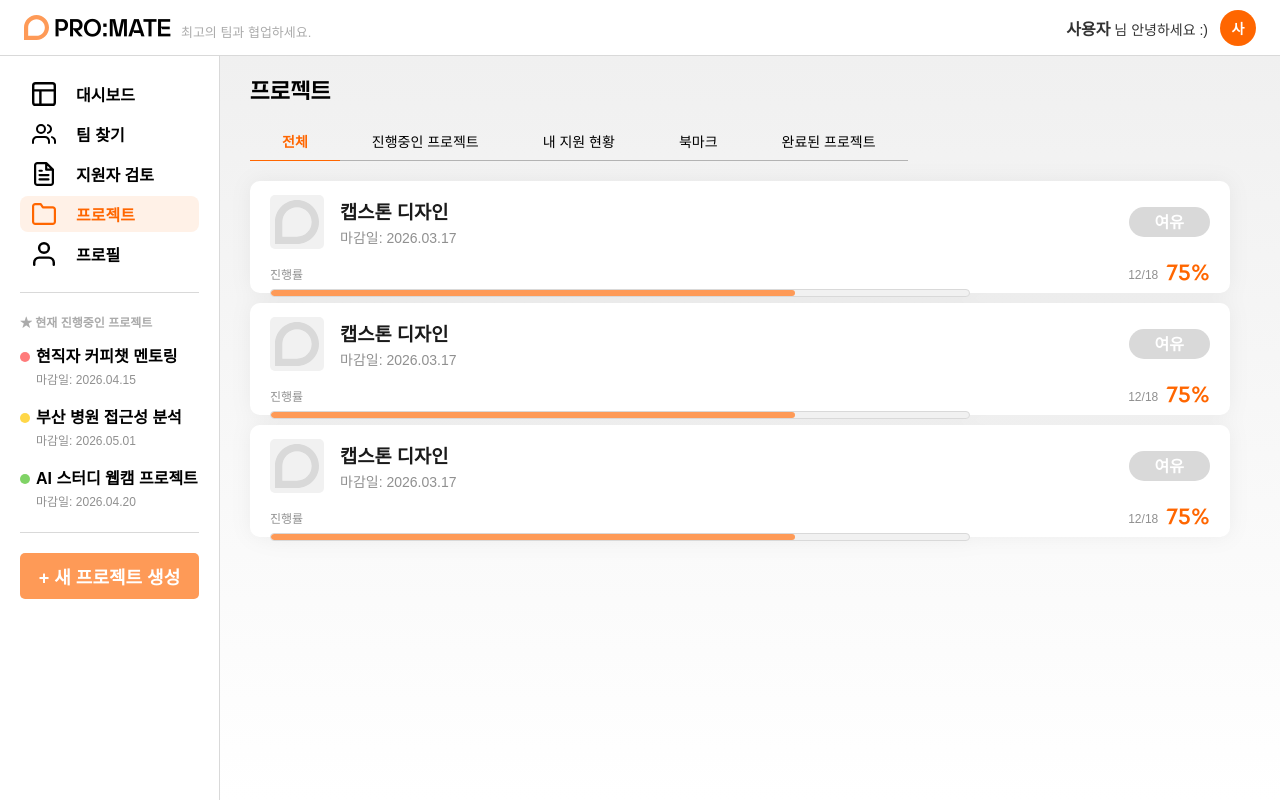
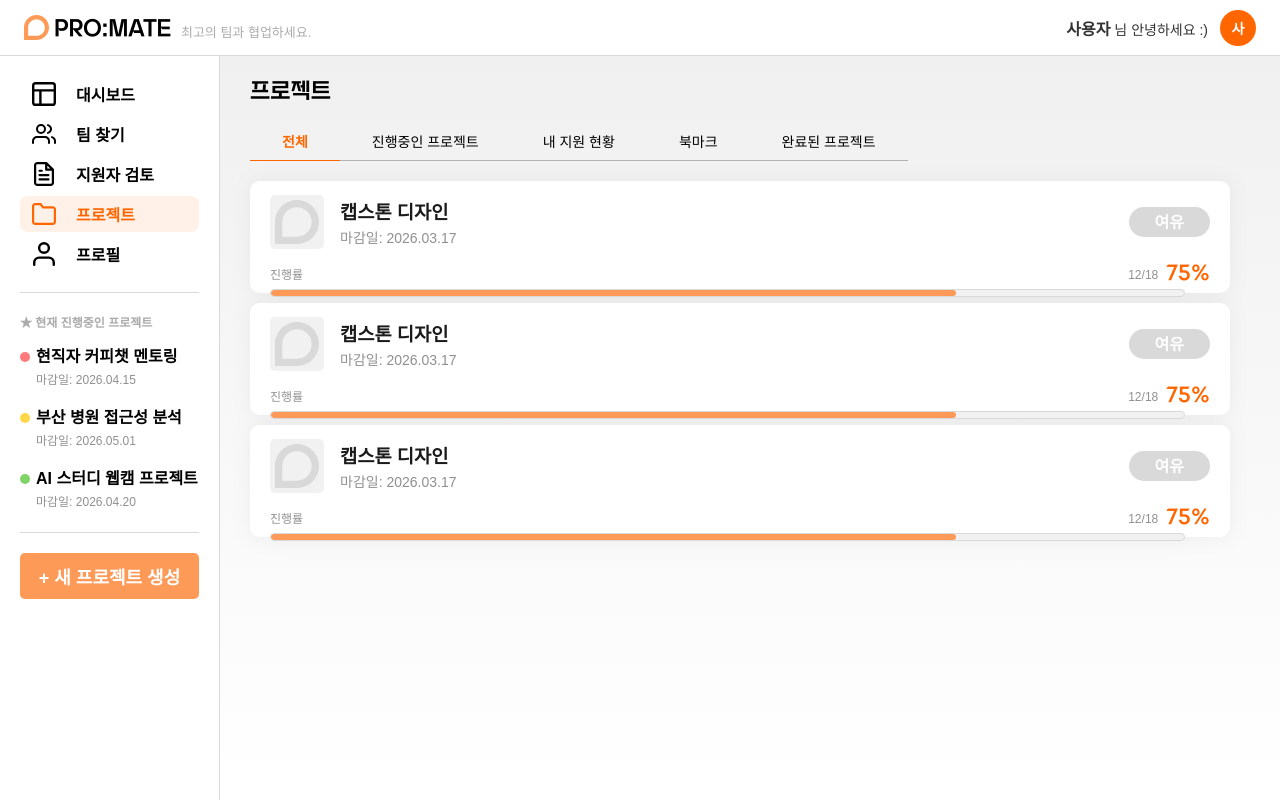
Before and after one commit to pknu-wap/promate, a React (Vite) app in the folder FE/: page /project in a window 1280 px wide. Built offline with nearby package versions, Linux system fonts and the light colour scheme; no server answers.

Commit message:
style: 공통 컴포넌트 사용에 맞게 스타일 수정

```diff
--- a/FE/src/components/ProgressBar/ProgressBar.css
+++ b/FE/src/components/ProgressBar/ProgressBar.css
@@ -1,6 +1,6 @@
 .progress-bar {
   width: 100%;
-  max-width: 700px;
+  max-width: 915px;
 
   height: 8px;
   background-color: #F1F1F1;
--- a/FE/src/components/ProjectAvatar/ProjectAvatar.css
+++ b/FE/src/components/ProjectAvatar/ProjectAvatar.css
@@ -7,7 +7,7 @@
   order: 0;
   flex-grow: 0;
   position: relative;
-  display: flex;
+  display: inline-flex;
   align-items: center;
   justify-content: center;
   overflow: hidden;
```
